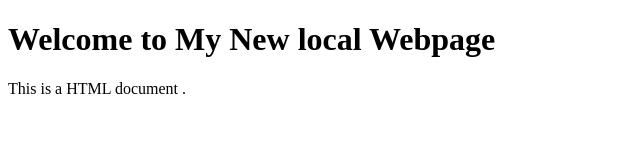
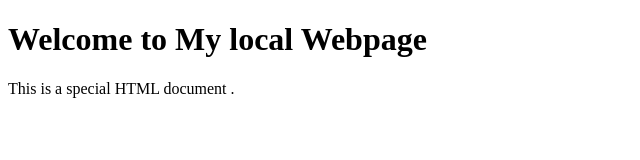
Before and after one commit to ludzerr/Lab01, a plain HTML site: page index.html in a window 1280 px wide. Shown: the whole page, without its empty margins (0-640 px from the left). Drawn offline with Linux system fonts and the light colour scheme.

Commit message:
Modification

```diff
--- a/index.html
+++ b/index.html
@@ -13,7 +13,7 @@ Description : A simple HTML file .
 <title> My Simple HTML Page </title>
 </head>
 <body>
-<h1> Welcome to My New local Webpage </h1>
-<p> This is a HTML document . </p>
+<h1> Welcome to My local Webpage </h1>
+<p> This is a special HTML document . </p>
 </body>
 </html>
```
Also changed, not shown: 1 other file.
